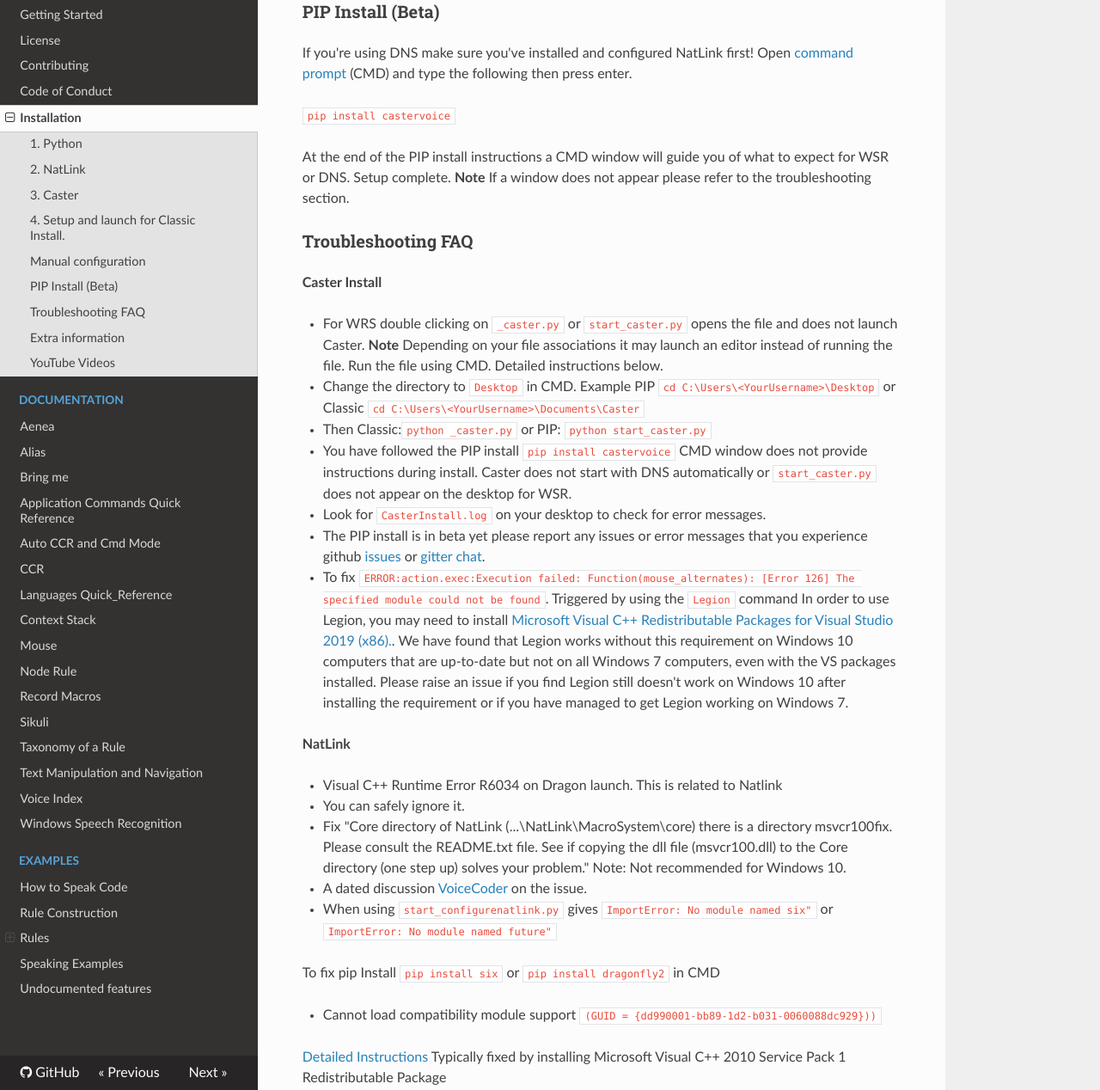
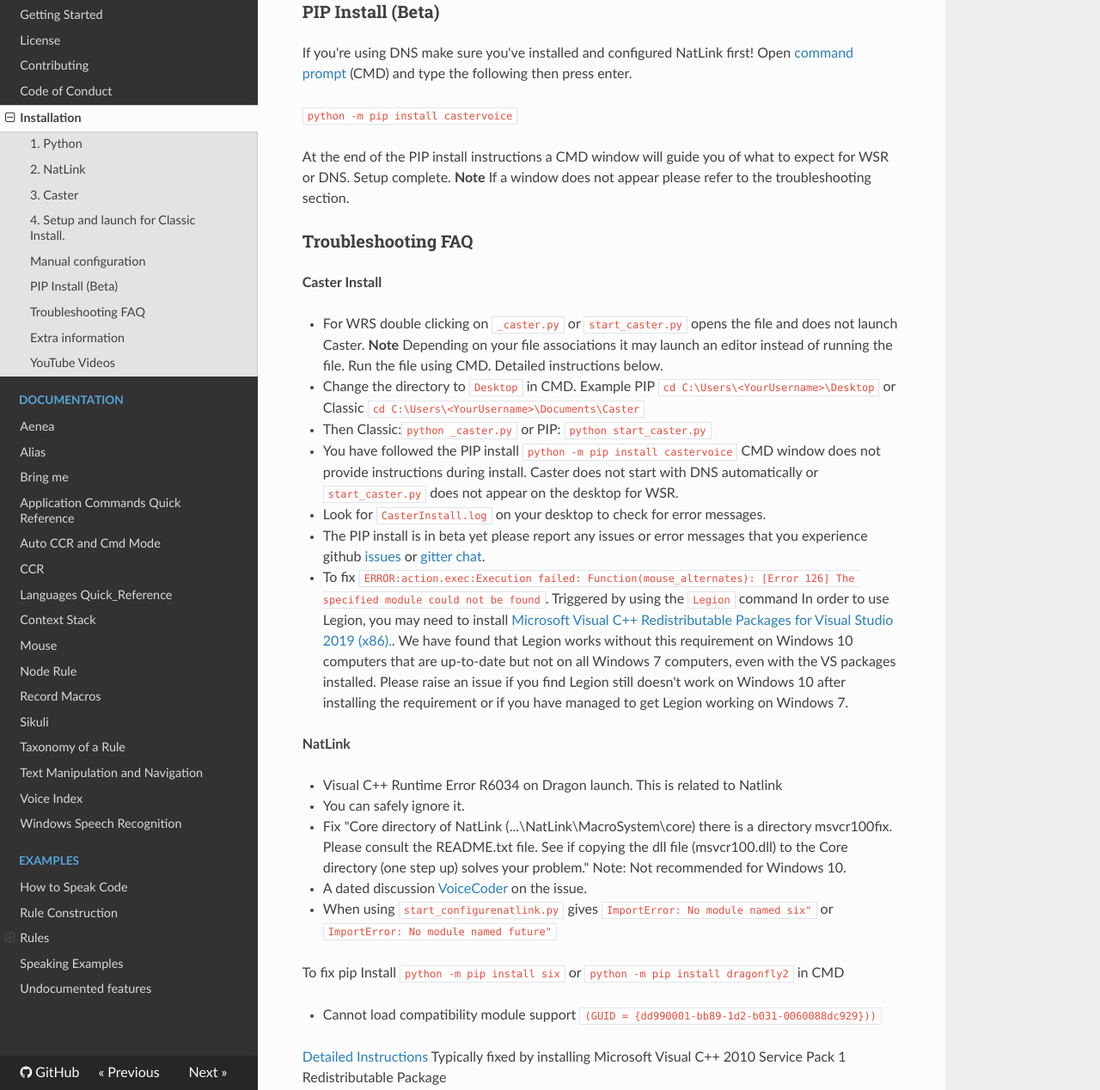
Before and after one commit to dictation-toolbox/Caster, an MkDocs documentation site: the page built from docs/Installation.md, in a window 1280 px wide and 1400 px high, scrolled down 2046 px, cut to the strip 132-1400 px from the top of the window. Shown: the whole strip at 86% size. Built offline with MkDocs 1.6.1, drawn with Linux system fonts in a browser that asks for light colours; nearby versions of some CDN libraries; comment, search, counter and statistics services are not loaded; some of the changed text lies outside the part shown.

Commit message:
added  `python -m`

```diff
--- a/docs/Installation.md
+++ b/docs/Installation.md
@@ -54,7 +54,7 @@ Make sure to select `Add python to path`. This can be done manually by searching
 
 If you're using DNS make sure you've installed and configured NatLink first! Open [command prompt](https://www.wikihow.com/Open-the-Command-Prompt-in-Windows) (CMD) and type the following then press enter.
 
-`pip install castervoice`
+`python -m pip install castervoice`
 
 At the end of the PIP install instructions a CMD window will guide you of what to expect for WSR or DNS. Setup complete. **Note** If a window does not appear please refer to the troubleshooting section.
 
@@ -67,7 +67,7 @@ At the end of the PIP install instructions a CMD window will guide you of what t
   1. Change the directory to  `Desktop` in CMD.
      Example PIP `cd C:\Users\<YourUsername>\Desktop` or Classic `cd C:\Users\<YourUsername>\Documents\Caster`
   2. Then Classic:`python _caster.py` or PIP: `python start_caster.py`
-- You have followed the PIP install `pip install castervoice` CMD window does not provide instructions during install. Caster does not start with DNS automatically or `start_caster.py` does not appear on the desktop for WSR.
+- You have followed the PIP install `python -m pip install castervoice` CMD window does not provide instructions during install. Caster does not start with DNS automatically or `start_caster.py` does not appear on the desktop for WSR.
   - Look for `CasterInstall.log` on your desktop to check for error messages.
   - The PIP install is in beta yet please report any issues or error messages that you experience github [issues](https://github.com/dictation-toolbox/Caster/issues) or [gitter chat](https://gitter.im/synkarius/Caster?utm_source=share-link&utm_medium=link&utm_campaign=share-link).
 - To fix `ERROR:action.exec:Execution failed: Function(mouse_alternates): [Error 126] The specified module could not be found`. Triggered by using the `Legion` command
@@ -84,7 +84,7 @@ At the end of the PIP install instructions a CMD window will guide you of what t
 
 - When using `start_configurenatlink.py` gives  `ImportError: No module named six"` or `ImportError: No module named future"`
 
-  To fix pip Install  `pip install six` or `pip install dragonfly2` in CMD
+  To fix pip Install  `python -m pip install six` or `python -m pip install dragonfly2` in CMD
 
 - Cannot load compatibility module support `(GUID = {dd990001-bb89-1d2-b031-0060088dc929}))`
 
@@ -123,17 +123,17 @@ At the end of the PIP install instructions a CMD window will guide you of what t
 **Dragonfly**
 
 - Fix TypeError: command must be a non-empty string, not ['C:\\Python27\\Scripts\\pip.exe', 'search', 'castervoice']
-  Update `pip install --upgrade dragonfly2` Dragonfly
+  Update `python -m pip install --upgrade dragonfly2` Dragonfly
 - Commands work in some applications but not others that are supported by Caster. To fix verify that the program is not running an administrator/elevated privileges. Dragonfly grammars cannot interact with programs that have administrator/elevated privileges.
   - Advanced [Workaround](https://groups.google.com/d/msg/dragonflyspeech/2VrJKBI2mSo/R4zl6u2mBwAJ) - Editing natlink.exe with hex editor and re-signing with self signed certificate - **Use at your own risk!** Instructions note disadvantages.
   - [Proof of Concept](https://github.com/dictation-toolbox/dragonfly/issues/11) work around but the project needs an active developer with C#.
 - To fix `ImportError: No module named win32con`
-  Package win32con is out of date or not installed. Try `pip install pywin32`  Alternatively if the error persists use the [Windows installer](https://sourceforge.net/projects/pywin32/files/pywin32/Build%20221/pywin32-221.win32-py2.7.exe/download)
+  Package win32con is out of date or not installed. Try `python -m pip install pywin32`  Alternatively if the error persists use the [Windows installer](https://sourceforge.net/projects/pywin32/files/pywin32/Build%20221/pywin32-221.win32-py2.7.exe/download)
 - To fix `lost sys.stder` use `pywin32` for `system wide` features, such as registering COM objects or implementing Windows Services. So you **must** run the following command from an elevated CMD:
   - `python C:\Python27\Scripts\pywin32_postinstall.py -install`
 
 - To fix `ImportError: cannot import name RuleWrap`
-  You likely either have the wrong version of Dragonfly installed, or don't have it installed at all.  RuleWrap is a Dragonfly import. Try `pip uninstall dragonfly` (it's okay if it doesn't find the package) then `pip install dragonfly2`.
+  You likely either have the wrong version of Dragonfly installed, or don't have it installed at all.  RuleWrap is a Dragonfly import. Try `pip uninstall dragonfly` (it's okay if it doesn't find the package) then `python -m pip install dragonfly2`.
 
 ### Extra information
 
```
Also changed, not shown: docs/readthedocs/Aenea.md (+1 -1 lines), 3 other files.
